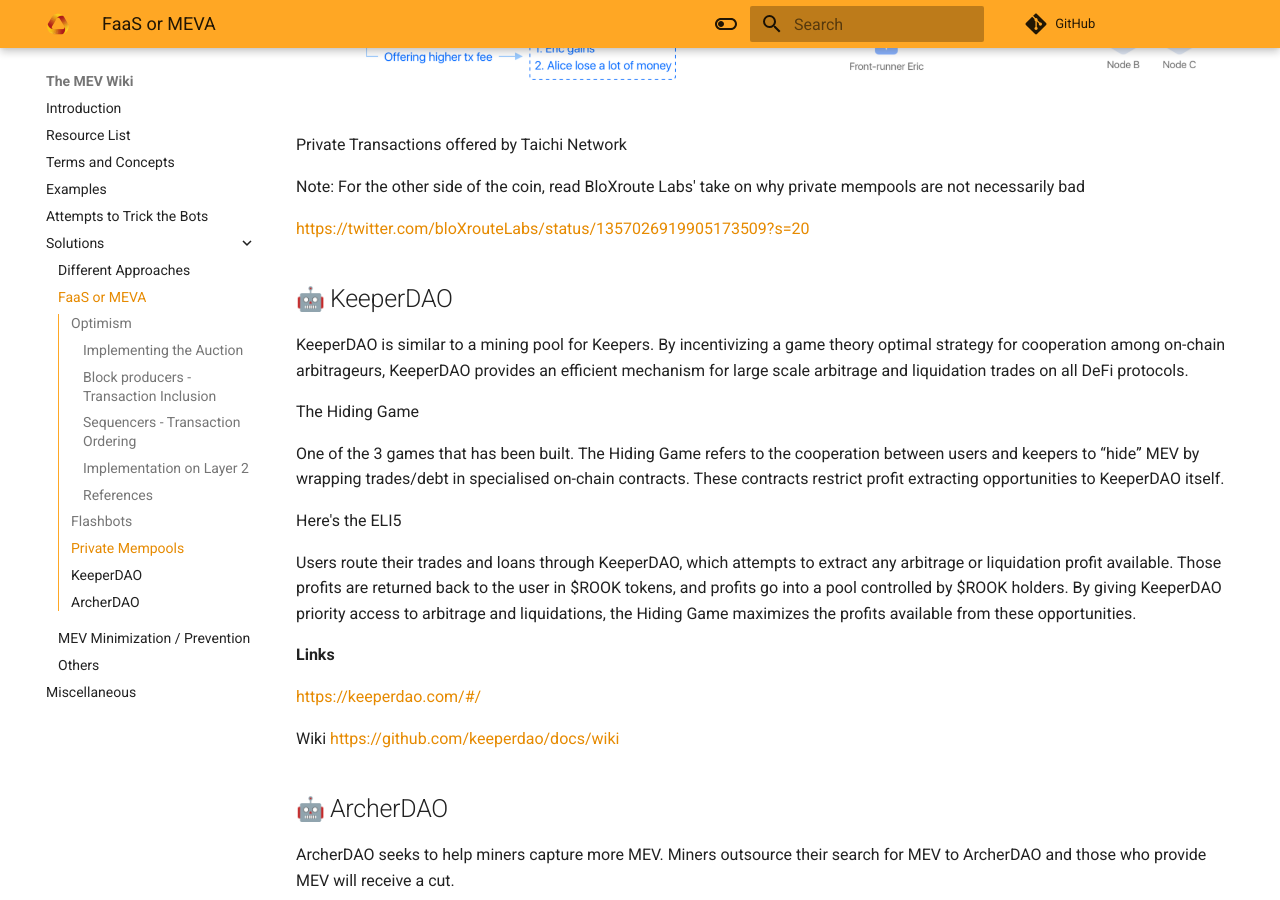
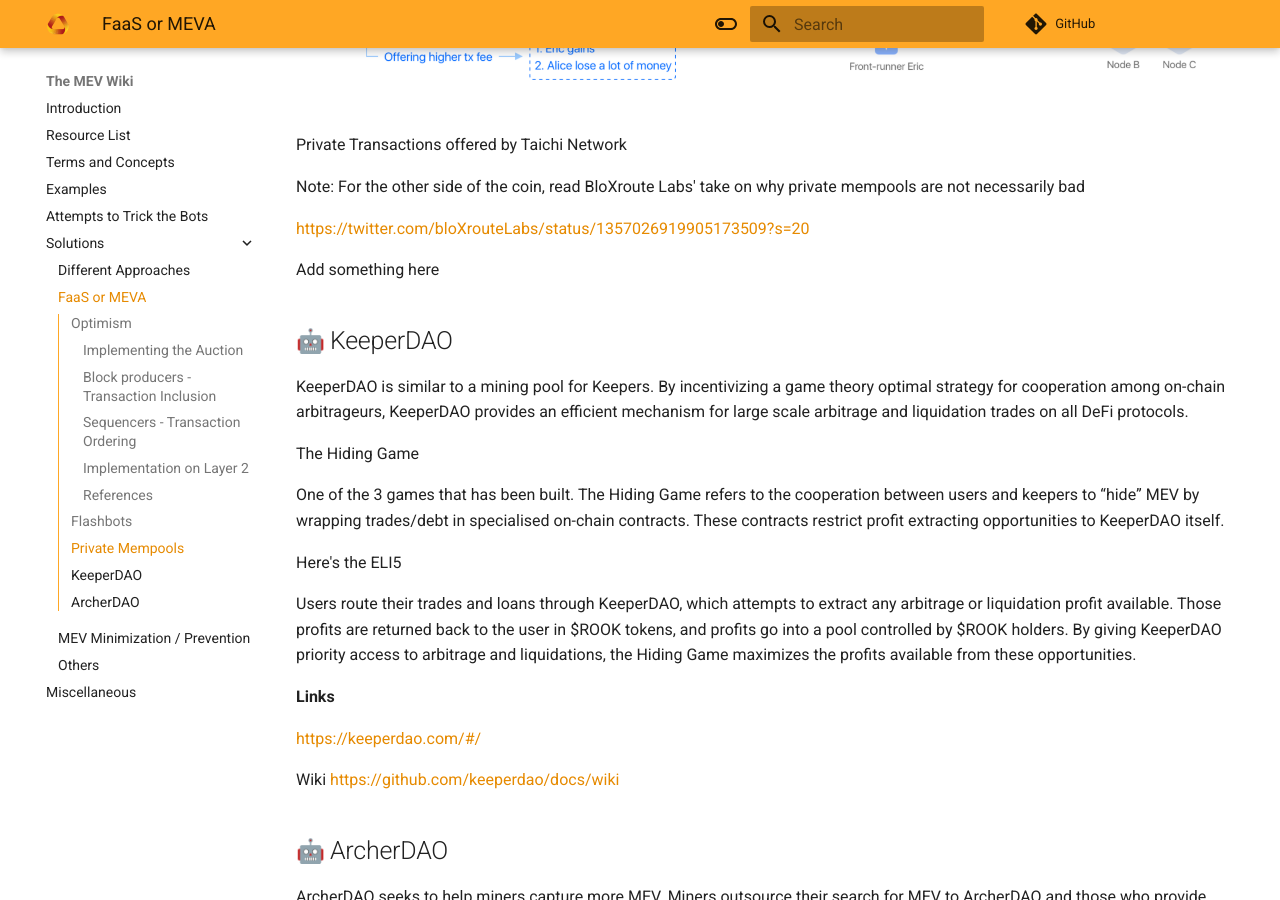
Before and after one commit to automata-network/docs, an MkDocs documentation site: the page built from docs/mev/solutions/faas-or-meva.md, in a window 1280 px wide and 900 px high, scrolled down 3142 px. Built offline with MkDocs 1.6.1 and Material for MkDocs 9.7.7, drawn with Linux system fonts in a browser that asks for light colours; emoji names are drawn with the system emoji font; comment, search, counter and statistics services are not loaded.

Commit message:
Update faas-or-meva.md
update bloxroute

```diff
--- a/docs/mev/solutions/faas-or-meva.md
+++ b/docs/mev/solutions/faas-or-meva.md
@@ -88,6 +88,8 @@
 
 [https://twitter.com/bloXrouteLabs/status/1357026919905173509?s=20](https://twitter.com/bloXrouteLabs/status/1357026919905173509?s=20){target=_blank}
 
+Add something here
+
 ## :robot: KeeperDAO
 
 KeeperDAO is similar to a mining pool for Keepers. By incentivizing a game theory optimal strategy for cooperation among on-chain arbitrageurs, KeeperDAO provides an efficient mechanism for large scale arbitrage and liquidation trades on all DeFi protocols.
```
